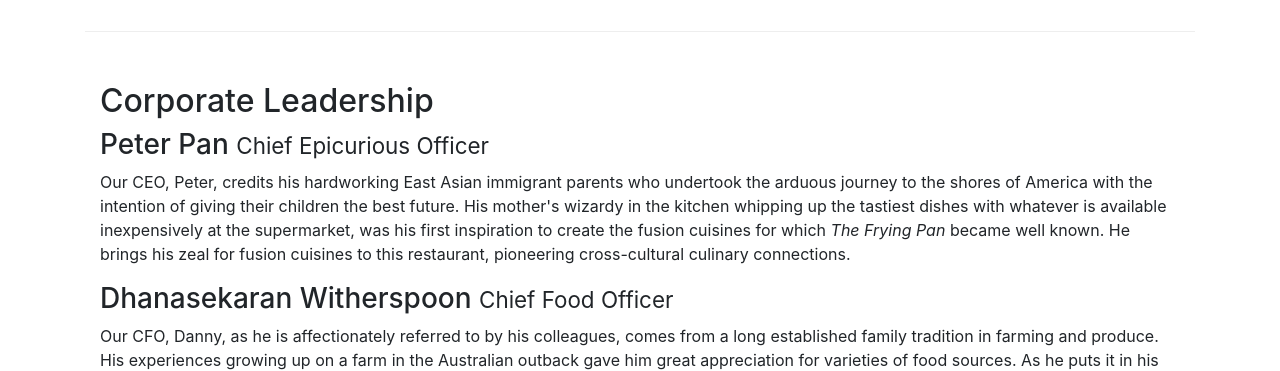
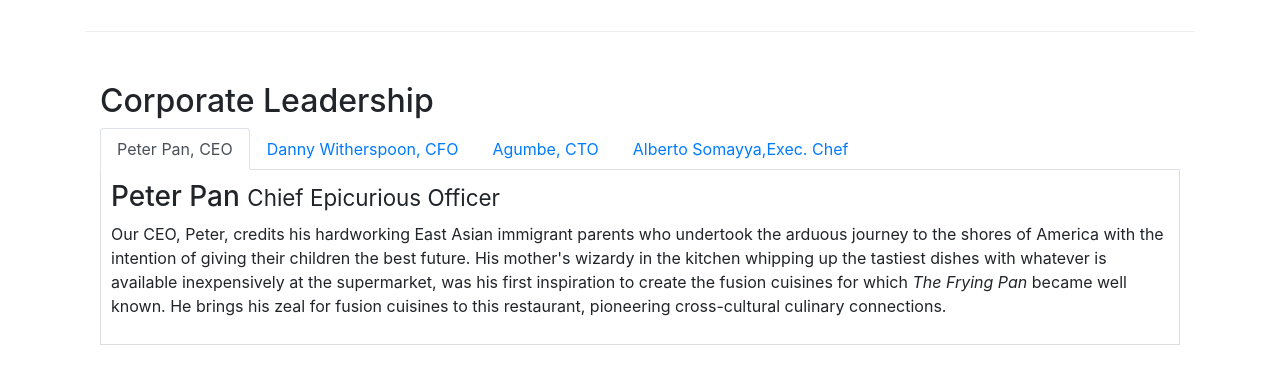
Before and after one commit to makadiyameet/bootstrap4, a website: page aboutus.html in a window 1280 px wide. Shown: the part 940-1311 px from the top of the page. Drawn offline with nearby package versions, Linux system fonts and the light colour scheme.

Commit message:
nav tabes impliment week3

```diff
--- a/aboutus.html
+++ b/aboutus.html
@@ -104,14 +104,47 @@
         <div class="row row-content">
             <div class="col-12">
                 <h2>Corporate Leadership</h2>
+
+                <ul class="nav nav-tabs">
+                    <li class="nav-item">
+                        <a class="nav-link active" href="#peter"
+                            role="tab" data-toggle="tab">Peter Pan, CEO</a>
+                    </li>
+                    <li class="nav-item">
+                        <a class="nav-link" href="#danny"
+                            role="tab" data-toggle="tab">Danny Witherspoon, CFO</a>
+                    </li>
+                    <li class="nav-item">
+                        <a class="nav-link" href="#agumbe"
+                            role="tab" data-toggle="tab">Agumbe, CTO</a>
+                    </li>
+                    <li class="nav-item">
+                        <a class="nav-link" href="#alberto"
+                            role="tab" data-toggle="tab">Alberto Somayya,Exec. Chef</a>
+                    </li>
+                </ul>
+
+                <div class="tab-content">
+                    <div role="tabpanel" class="tab-pane fade show active" id="peter">
                         <h3>Peter Pan <small>Chief Epicurious Officer</small></h3>
                         <p class="d-none d-sm-block">Our CEO, Peter, credits his hardworking East Asian immigrant parents who undertook the arduous journey to the shores of America with the intention of giving their children the best future. His mother's wizardy in the kitchen whipping up the tastiest dishes with whatever is available inexpensively at the supermarket, was his first inspiration to create the fusion cuisines for which <em>The Frying Pan</em> became well known. He brings his zeal for fusion cuisines to this restaurant, pioneering cross-cultural culinary connections.</p>
+                    </div>
+
+                    <div role="tabpanel" class="tab-pane fade" id="danny">
                         <h3>Dhanasekaran Witherspoon <small>Chief Food Officer</small></h3>
                         <p class="d-none d-sm-block">Our CFO, Danny, as he is affectionately referred to by his colleagues, comes from a long established family tradition in farming and produce. His experiences growing up on a farm in the Australian outback gave him great appreciation for varieties of food sources. As he puts it in his own words, <em>Everything that runs, wins, and everything that stays, pays!</em></p>
+                    </div>
+
+                    <div role="tabpanel" class="tab-pane fade" id="agumbe">
                         <h3>Agumbe Tang <small>Chief Taste Officer</small></h3>
                         <p class="d-none d-sm-block">Blessed with the most discerning gustatory sense, Agumbe, our CTO, personally ensures that every dish that we serve meets his exacting tastes. Our chefs dread the tongue lashing that ensues if their dish does not meet his exacting standards. He lives by his motto, <em>You click only if you survive my lick.</em></p>
+                    </div>
+
+                    <div role="tabpanel" class="tab-pane fade" id="alberto">
                         <h3>Alberto Somayya <small>Executive Chef</small></h3>
                         <p class="d-none d-sm-block">Award winning three-star Michelin chef with wide International experience having worked closely with whos-who in the culinary world, he specializes in creating mouthwatering Indo-Italian fusion experiences. He says, <em>Put together the cuisines from the two craziest cultures, and you get a winning hit! Amma Mia!</em></p>
+                    </div>
+                </div>
             </div>
        </div>
        <div class="row row-content">
--- a/css/styles.css
+++ b/css/styles.css
@@ -37,3 +37,10 @@ body{
 .navbar-dark {
       background-color: #512DA8;
 }
+
+.tab-content{
+    border-left: 1px solid #ddd;
+    border-right: 1px solid #ddd;
+    border-bottom: 1px solid #ddd;
+    padding: 10px;
+}
```
Also changed, not shown: 1 other file. Lines whose indentation alone changed are shown as unchanged.
